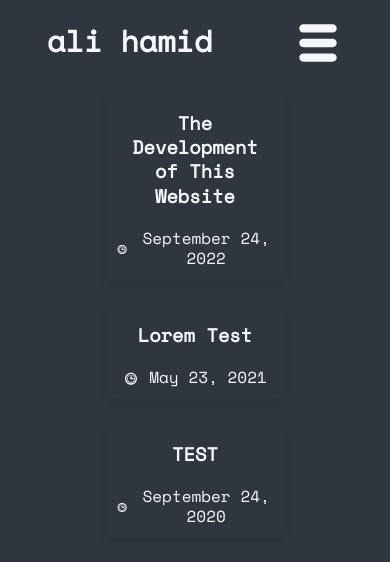
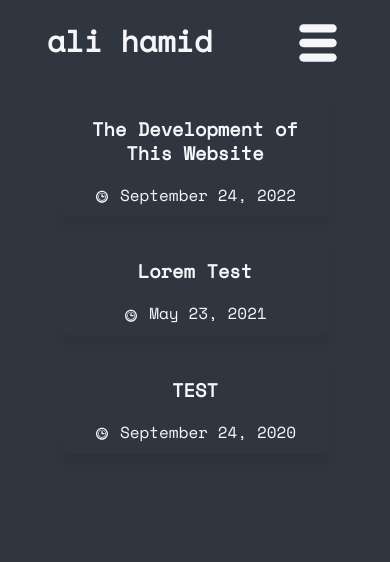
Before and after one commit to al651/alham.co, a React (Create React App) app: page /blog in a window 390 px wide. Shown: the top 562 px of the page. Built offline with nearby package versions, Linux system fonts and the light colour scheme.

Commit message:
post style updates + improved mobile

```diff
--- a/src/pages/Post.js
+++ b/src/pages/Post.js
@@ -35,7 +35,13 @@ const Post = () => {
             </nav>
 
             <div className="post">
+                <h1 className="actual-post-title">{fetchedPost.title}</h1>
+                <small className="post-date">{fetchedPost.date}</small>
 
+                <br></br>
+                <br></br>
+
+            <div className="post-content"></div>
                 <Markdown key={fetchedPost.id} children={fetchedPost.content} rehypePlugins={[rehypeRaw]}/>
             </div>
         </div>
--- a/src/styles/BlogPostCard.css
+++ b/src/styles/BlogPostCard.css
@@ -1,9 +1,9 @@
 /* Colours defined in App.css  */
 
 .post-list{
-    padding: 2%;
-    padding-left: 20%;
-    padding-right: 20%;
+    padding: 4%;
+    width: 55%;
+    margin: auto;
 }
 
 .post-card{
@@ -54,4 +54,7 @@
     .postImg{
         display: none;
     }
+    .post-list{
+        width: auto;
+    }
 }
--- a/src/styles/Post.css
+++ b/src/styles/Post.css
@@ -1,10 +1,15 @@
 .post{
     width: 80%;
     margin: auto;
+    padding: 5%;
+}
+
+.actual-post-title{
+    text-decoration: none;
 }
 
 .back-button{
-
+    text-decoration: none;
     color: var(--text-color);
 }
 
```
Also changed, not shown: src/posts.json (+1 -1 lines).
